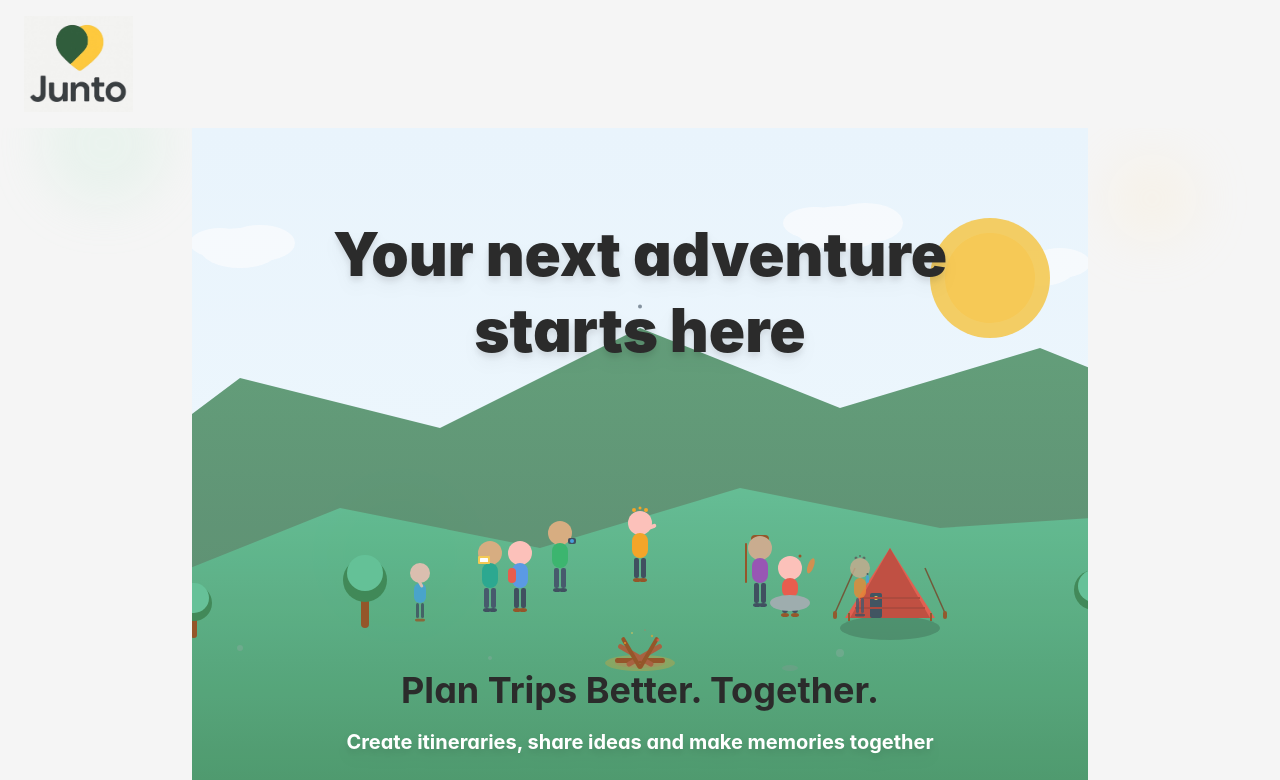
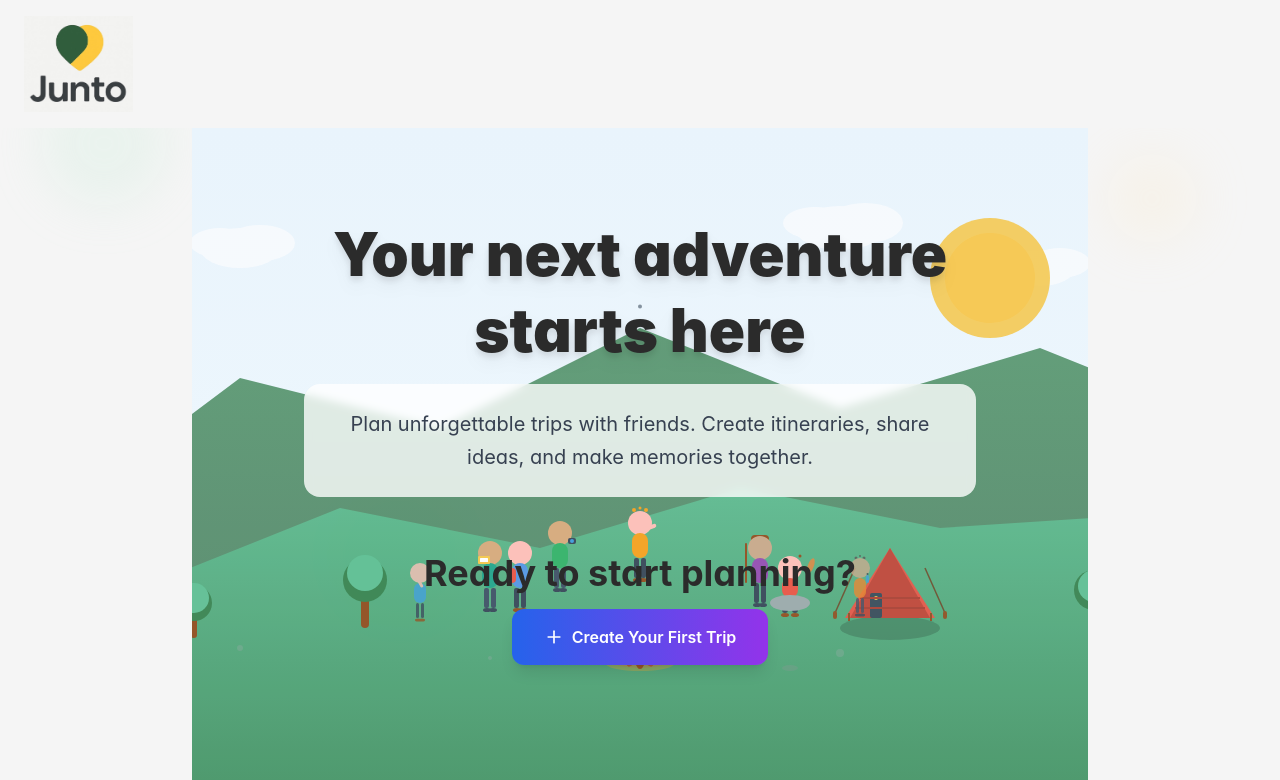
Before and after one commit to MimiLeinbach/Bolt-Hackathon, a React (Vite) app: page / in a window 1280 px wide. Shown: the top 780 px of the page. Built offline with nearby package versions, Linux system fonts and the light colour scheme.

Commit message:
Undo changes to HomePage

```diff
--- a/src/pages/HomePage.tsx
+++ b/src/pages/HomePage.tsx
@@ -49,24 +49,23 @@ export default function HomePage() {
             <h3 className="text-6xl font-black mb-6 text-charcoal drop-shadow-lg">
               starts here
             </h3>
+            <div className="bg-white/80 backdrop-blur-sm rounded-2xl p-6 max-w-2xl mx-auto">
+              <p className="text-xl text-gray-700 leading-relaxed">
+                Plan unforgettable trips with friends. Create itineraries, share ideas, and make memories together.
+              </p>
+            </div>
           </div>
         </div>
 
-        {/* Spacer to push CTA lower */}
-        <div className="flex-1 min-h-[200px]"></div>
-
-        {/* Hero CTA - Moved much lower */}
+        {/* Hero CTA */}
         <div className="text-center mb-12">
           <div className="mb-6">
             <h2 className="text-4xl font-bold text-charcoal mb-4">
-              Plan Trips Better. Together.
+              Ready to start planning?
             </h2>
-            <p className="text-xl text-white font-bold mb-6 leading-relaxed drop-shadow-lg">
-              Create itineraries, share ideas and make memories together
-            </p>
             <Link
               to="/create-trip"
-              className="inline-flex items-center px-8 py-4 bg-white text-black font-semibold rounded-xl hover:bg-gray-100 transition-all duration-200 shadow-lg hover:shadow-xl transform hover:-translate-y-1 border border-gray-200"
+              className="inline-flex items-center px-8 py-4 bg-gradient-to-r from-blue-600 to-purple-600 text-white font-semibold rounded-xl hover:from-blue-700 hover:to-purple-700 transition-all duration-200 shadow-lg hover:shadow-xl transform hover:-translate-y-1"
             >
               <Plus className="w-5 h-5 mr-2" />
               Create Your First Trip
@@ -74,7 +73,7 @@ export default function HomePage() {
           </div>
         </div>
 
-        {/* Existing Trips - Now below the CTA button */}
+        {/* Existing Trips */}
         {trips.length > 0 && (
           <div className="flex-1">
             <div className="bg-white/90 backdrop-blur-sm rounded-2xl p-6 shadow-lg">
```
